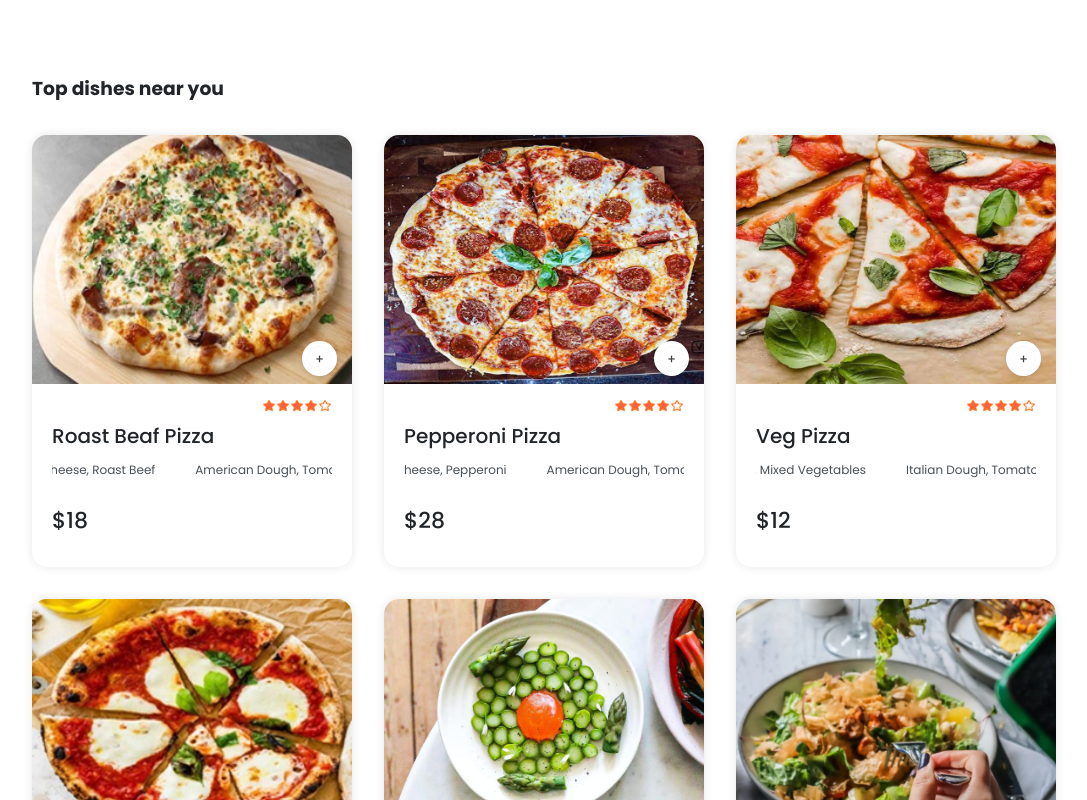
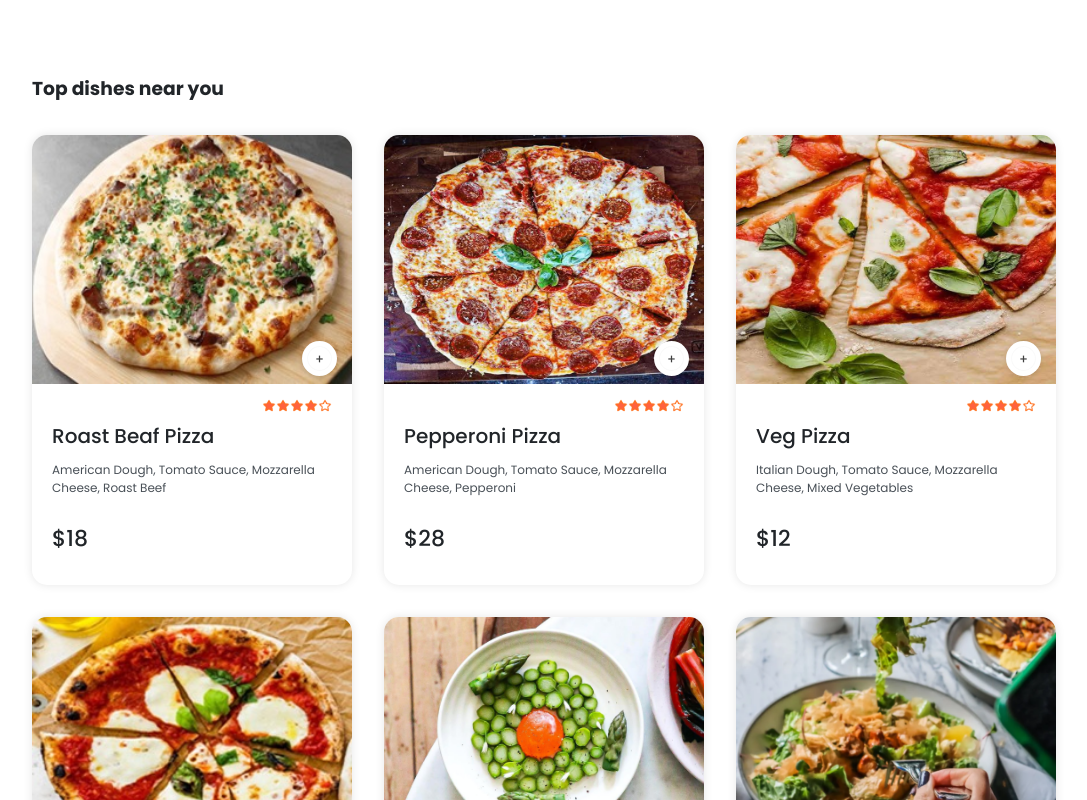
Before and after one commit to la3t0Masoud/Food-Del, a React (Vite) app in the folder frontend/: page / in a window 1280 px wide. Shown: the part 1360-2160 px from the top of the page, without its empty margins (96-1183 px from the left). Built offline with nearby package versions, Linux system fonts and the light colour scheme.

Commit message:
Revert "foods Names and descriptions overflows fixed"
This reverts commit 1dc296eef81cd7e8e27c9c1b12a39f7b3c52cd0f.

```diff
--- a/frontend/src/components/FoodItem/FoodItem.css
+++ b/frontend/src/components/FoodItem/FoodItem.css
@@ -134,31 +134,3 @@
 .RateImg {
   margin-top: -50px;
 }
-/* .marquee-container {
-  overflow: hidden;
-  white-space: nowrap;
-  flex: 1;
-}
-
-.marquee-text {
-  display: inline-block;
-}
-
-.marquee-animate {
-  animation: marquee-scroll 8s linear infinite;
-}
-
-@keyframes marquee-scroll {
-  0% {
-    transform: translateX(0);
-  }
-  100% {
-    transform: translateX(-100%);
-  }
-} */
-.food-item-name-rating-text {
-  font-size: 20px;
-  font-weight: 500;
-  color: var(--text);
-  max-width: calc(100% - 80px); /* فضا برای عکس رتبه‌بندی */
-}
--- a/frontend/src/components/FoodItem/FoodItem.jsx
+++ b/frontend/src/components/FoodItem/FoodItem.jsx
@@ -4,7 +4,6 @@ import { assets } from "../../assets/assets";
 import { StoreContext } from "../../context/StoreContext";
 import LoginPopup from "../LoginPopup/LoginPopup";
 import { motion } from "framer-motion";
-import MarqueeText from "../MarqueeText/MarqueeText";
 
 const FoodItem = ({
   id,
@@ -69,10 +68,10 @@ const FoodItem = ({
           </div>
           <div className="food-item-info">
             <div className="food-item-name-rating">
-              <MarqueeText text={name} className="food-item-name-rating-text" />
+              <p>{name}</p>
               <img className="RateImg" src={assets.rating_starts} alt="" />
             </div>
-            <MarqueeText text={description} className="food-item-des" />
+            <p className="food-item-des">{description}</p>
             <div className="DivButtoms">
               <p className="food-item-price">${price}</p>
               {HaveDetails && (
--- a/frontend/src/components/MarqueeText/MarqueeText.css
+++ /dev/null
@@ -1,23 +0,0 @@
-.marquee-container {
-  overflow: hidden;
-  white-space: nowrap;
-  width: 100%;
-}
-
-.marquee-track {
-  display: inline-flex;
-  gap: 40px;
-}
-
-.marquee-track.animate {
-  animation: marquee-loop 10s linear infinite;
-}
-
-@keyframes marquee-loop {
-  0% {
-    transform: translateX(0);
-  }
-  100% {
-    transform: translateX(-50%);
-  }
-}
--- a/frontend/src/components/MarqueeText/MarqueeText.jsx
+++ /dev/null
@@ -1,29 +0,0 @@
-import React, { useRef, useEffect, useState } from "react";
-import "./MarqueeText.css";
-
-const MarqueeText = ({ text, className }) => {
-  const containerRef = useRef(null);
-  const textRef = useRef(null);
-  const [isOverflowing, setIsOverflowing] = useState(false);
-
-  useEffect(() => {
-    const container = containerRef.current;
-    const textEl = textRef.current;
-    if (container && textEl) {
-      setIsOverflowing(textEl.scrollWidth > container.clientWidth);
-    }
-  }, [text]);
-
-  return (
-    <div ref={containerRef} className={`marquee-container ${className || ""}`}>
-      <span
-        ref={textRef}
-        className={isOverflowing ? "marquee-track animate" : "marquee-track"}>
-        <span>{text}</span>
-        {isOverflowing && <span>{text}</span>}
-      </span>
-    </div>
-  );
-};
-
-export default MarqueeText;
```
